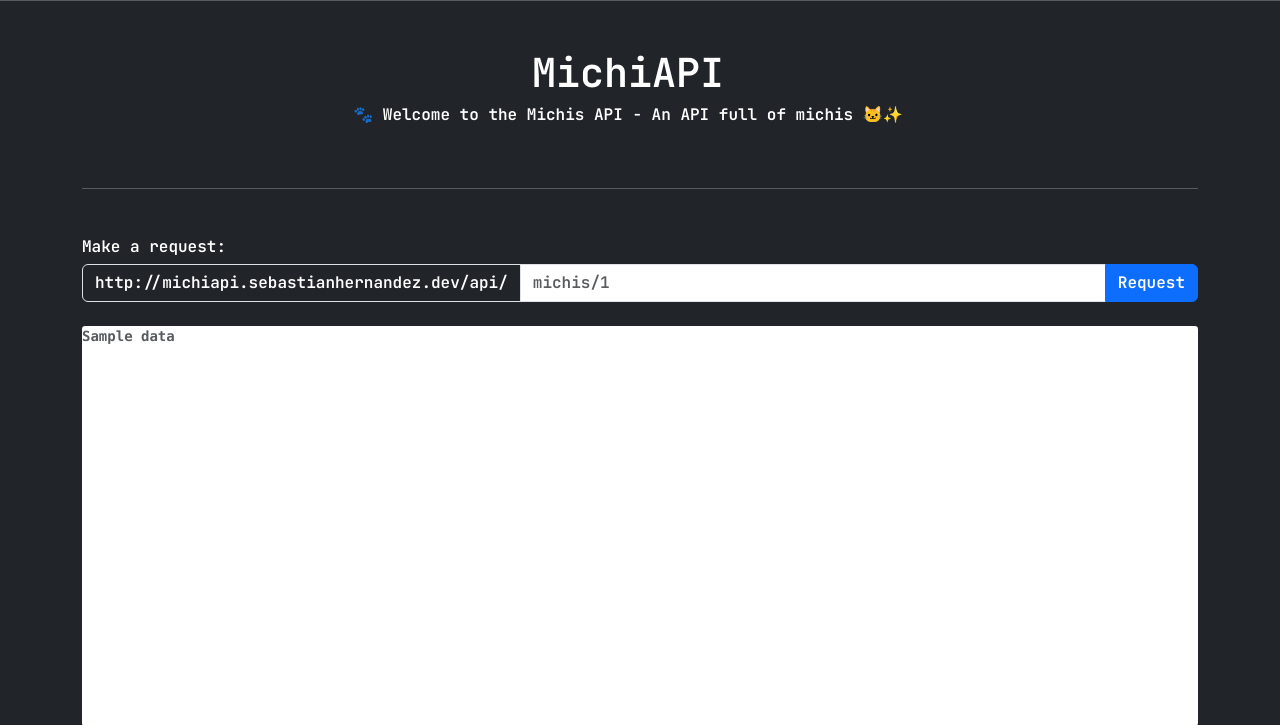
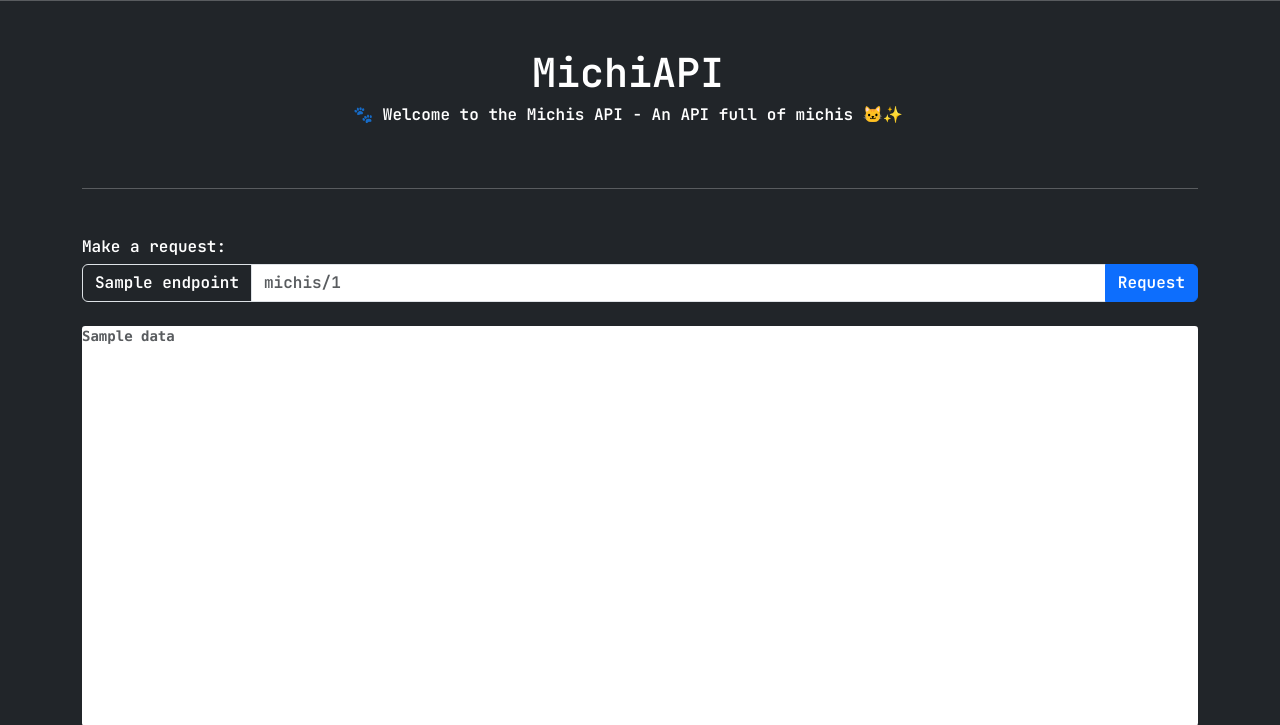
Before and after one commit to tiancho99/michiapi, a Flask app: template app/templates/index.html in a window 1280 px wide. Shown: the part 56-781 px from the top of the page. Run offline with Flask 3, Linux system fonts and the light colour scheme; the template is opened without the code that fills it: most values are stand-ins (such as "Sample title", 1, 10 or a date in 2020); parts of the project's set-up code (start-up, migrations or seed data) failed here and were passed over; some libraries are stand-ins or nearby versions.

Commit message:
dinamic url in home page

```diff
--- a/app/templates/index.html
+++ b/app/templates/index.html
@@ -47,7 +47,7 @@
             <h6 class="">Make a request:</h6>
             <form>
                 <div class="input-group mb-3">
-                    <span class="input-group-text bg-dark" id="basic-addon3">http://michiapi.sebastianhernandez.dev/api/</span>
+		<span class="input-group-text bg-dark" id="basic-addon3">{{ endpoint }}</span>
                     <input type="text" name="search" id="search" class="form-control" id="bsic-url"
                         placeholder="michis/1">
                     <input type="button" value="Request" name="submit" class="btn btn-primary" onclick="fetchData()">
--- a/main.py
+++ b/main.py
@@ -16,13 +16,16 @@ def home():
     context = {
         "year": datetime.date.today().year,
         "data": response.get_data(as_text=True),
+        "endpoint": os.environ["MICHIAPI_ENDPOINT"],
     }
     return render_template("index.html", **context)
 
 @app.route("/documentation")
 def documentation():
-    endpoint = os.environ.get("MICHIAPI_ENDPOINT")
-    return render_template("documentation.html", endpoint=endpoint)
+    context = {
+        "endpoint": os.environ["MICHIAPI_ENDPOINT"],
+    }
+    return render_template("documentation.html", **context)
 
 @app.route("/about")
 def about():
```
Also changed, not shown: app/config.py (line endings or trailing spaces), app/templates/documentation.html (line endings or trailing spaces).
